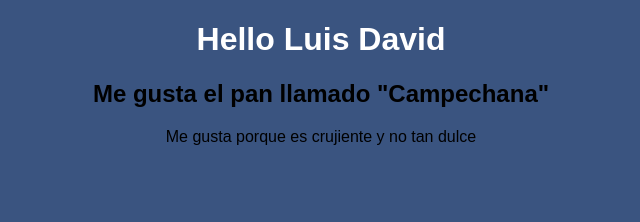
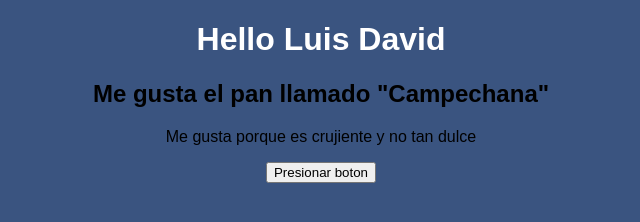
Before and after one commit to D4VID-01/Ch54-miPrimerRepo, a plain HTML site: page index.html in a window 1280 px wide. Shown: the whole page, without its empty margins (319-959 px from the left). Drawn offline with Linux system fonts and the light colour scheme.

Commit message:
feat: Se agrega boton

```diff
--- a/index.html
+++ b/index.html
@@ -10,5 +10,6 @@
     <h1>Hello Luis David</h1>
     <h2>Me gusta el pan llamado "Campechana"</h2>
     <p>Me gusta porque es crujiente y no tan dulce</p>
+    <button>Presionar boton</button>
 </body>
 </html>
```
